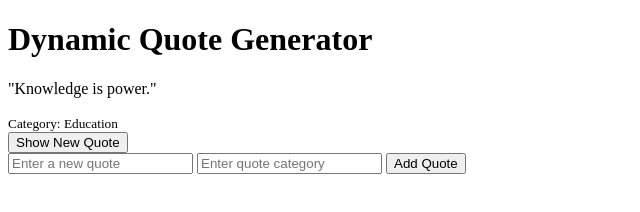
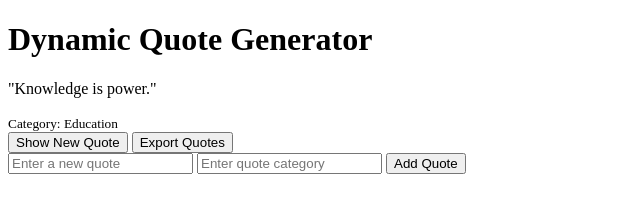
Before and after one commit to Vincidax/alx_fe_javascript, a plain HTML site: page dom-manipulation/index.html in a window 1280 px wide. Shown: the whole page, without its empty margins (0-640 px from the left). Drawn offline with Linux system fonts and the light colour scheme.

```diff
--- a/dom-manipulation/index.html
+++ b/dom-manipulation/index.html
@@ -11,6 +11,8 @@
   <div id="quoteDisplay"></div>
 
   <button id="newQuote">Show New Quote</button>
+  <button onclick="exportQuotesToJson()">Export Quotes</button>
+
 
   <div>
     <input id="newQuoteText" type="text" placeholder="Enter a new quote" />
```
